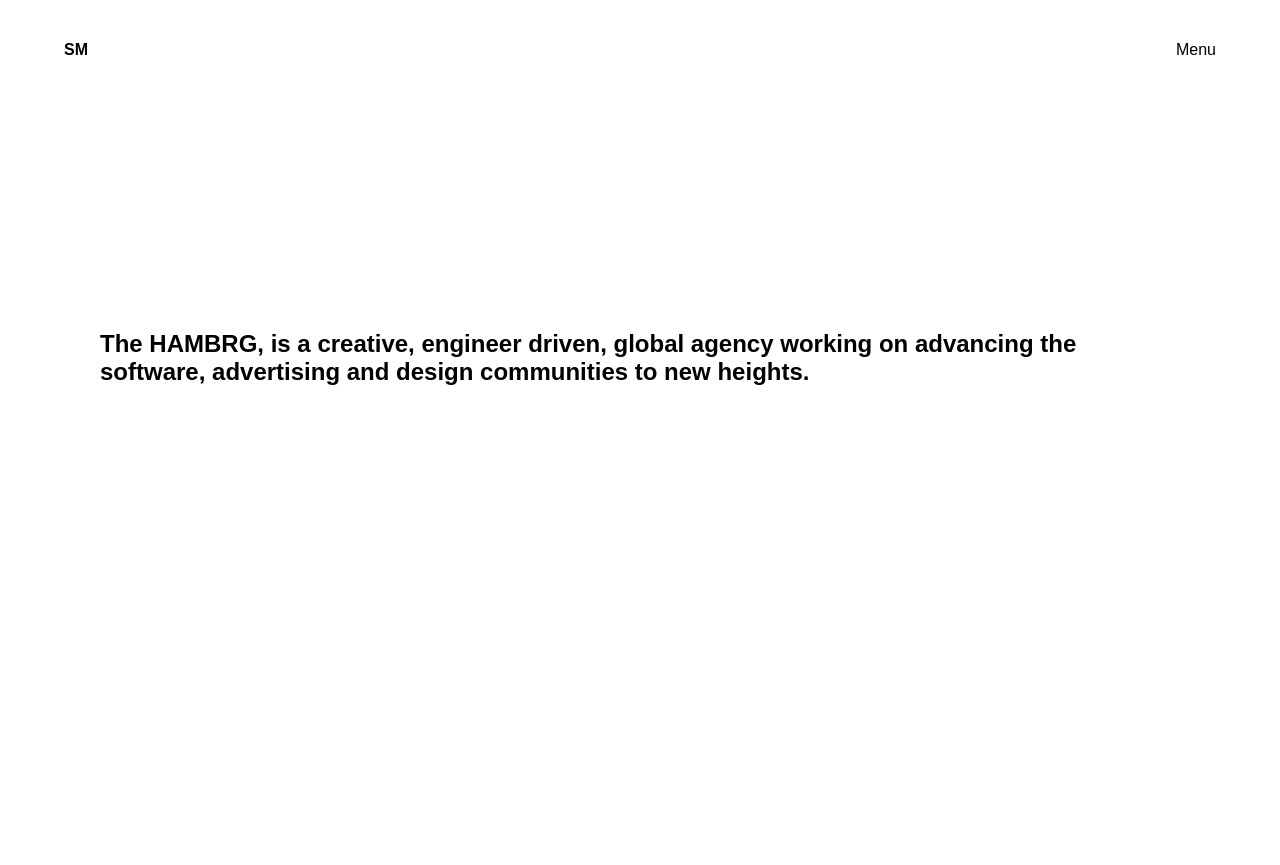
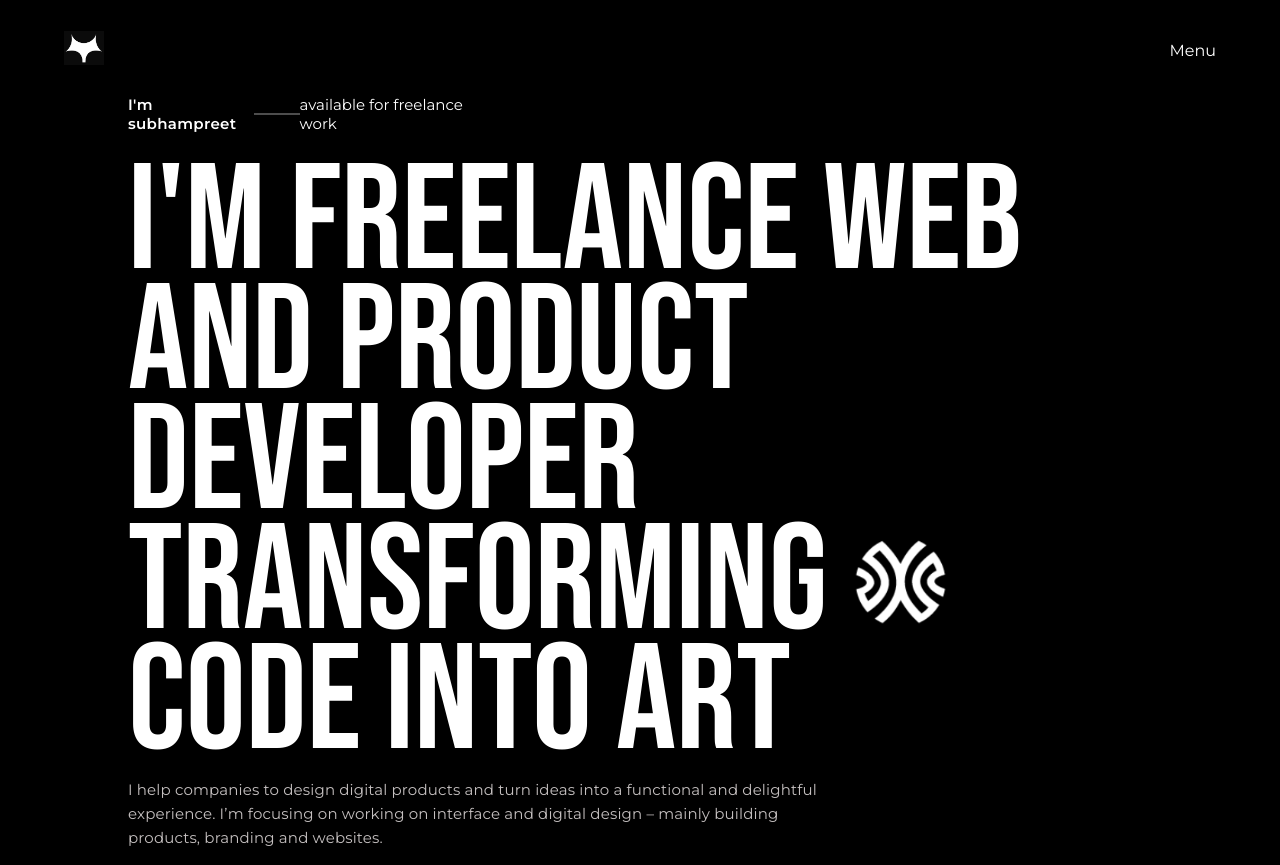
Before and after one commit to Subhampreet/Brand_Portfolio, a Next.js app: page / in a window 1280 px wide. Before the commit the page ends 800 px from the top, so only its background shows below. Built offline with nearby package versions, Linux system fonts and the light colour scheme.

Commit message:
Build 0.0.7 : Banner Design Updated 🔥

```diff
--- a/src/components/Header/Header.js
+++ b/src/components/Header/Header.js
@@ -2,6 +2,7 @@
 import Link from 'next/link';
 import Hamburger from './Hamburger';
 import { withRouter } from 'next/router';
+import logo from '../../../public/logo.jpg'
 
 function Header({router}) {
   // State for menu button
@@ -55,7 +56,7 @@
             <div className='wrapper'>
                 <div className='inner-header'>
                     <div className='logo'>
-                        <Link href="/" className='brand'>SM</Link>
+                        <Link href="/" className='brand'><img src='/logo.jpg' className='logo-icon' /></Link>
                     </div>
                     <div className='menu'>
                         <button disabled={disabled} onClick={handleMenu}>
--- a/src/pages/index.js
+++ b/src/pages/index.js
@@ -7,6 +7,12 @@
       <Head>
         <title>Template</title>
         <link rel="icon" href="/favicon.ico" />
+        <link rel="preconnect" href="https://fonts.googleapis.com" />
+        <link rel="preconnect" href="https://fonts.gstatic.com" crossorigin />
+        <link
+          href="https://fonts.googleapis.com/css2?family=Bebas+Neue&family=Montserrat:wght@100;200;300;400;500;600;700;800;900&display=swap"
+          rel="stylesheet"
+        ></link>
       </Head>
       {/* <main className="mx-auto w-auto">
           <MenuButton>Menu</MenuButton>
@@ -17,11 +23,29 @@
       <Header />
       <div className="container">
         <div className="wrapper">
-          <h5>
+          <div className="top">
+            <h3>I'm subhampreet</h3>
+            <div className="head-bar"></div>
+            <p className="head-desc">available for freelance work</p>
+          </div>
+          <div className="mid">
+            <p>I'm Freelance Web and Product Developer Transforming <img src="/headimg.png"></img> Code Into Art</p>
+            {/*  */}
+            <p></p>
+          </div>
+          <div className="bottom">
+            <p>
+              I help companies to design digital products and turn ideas into a
+              functional and delightful experience. I’m focusing on working on
+              interface and digital design – mainly building products, branding
+              and websites.
+            </p>
+          </div>
+          {/* <h5>
             The <b>HAMBRG</b>, is a creative, engineer driven, global agency
             working on advancing the software, advertising and design
             communities to new heights.
-          </h5>
+          </h5> */}
         </div>
       </div>
     </div>
--- a/src/styles/globals.css
+++ b/src/styles/globals.css
@@ -2,6 +2,8 @@
   padding: 0;
   margin: 0;
   font-family: sans-serif;
+  background-color: black;
+  font-family: 'Montserrat', sans-serif;
 }
 
 ul{
@@ -46,10 +48,69 @@
   padding: 100px;
 }
 
+.Home .container .wrapper{
+  width: 80%;
+  margin: auto;
+}
+
+.Home .container .wrapper .top{
+  margin-top: 0px;
+  display: flex;
+  align-items: center;
+  width: 35%;
+  justify-content: space-between;
+  color: #fff;
+  margin-bottom: 0px !important;
+}
+
+.Home .container .wrapper .top h3{
+  font-weight: 600;
+  letter-spacing: 0.02rem;
+  font-size: 15px;
+}
+
+.Home .container .wrapper .top .head-bar{
+  width: 50px;
+  height: 1.7px;
+  background-color: #4D4D4D;
+}
+
+.Home .container .wrapper .top .head-desc{
+  font-size: 15px;
+}
+
+.Home .container .wrapper .mid{
+  width: 100%;
+  margin-top: -135px;
+  color: #fff;
+  font-family: 'Bebas Neue', sans-serif;
+  margin-bottom: 0px !important;
+}
+
+.Home .container .wrapper .mid p {
+  font-size: 150px;
+  margin-bottom: 0px !important;
+  line-height: 7.5rem;
+}
+
+.Home .container .wrapper .mid p img{
+  width: 100px;
+}
+
+.Home .container .wrapper .bottom p{
+  color: #fff;
+  margin-top: -135px !important;
+  width: 70%;
+  color: #C5C0C0;
+  font-size: 15px;
+  line-height: 1.5rem;
+  letter-spacing: 0.01rem;
+}
+
 
 /* ------------Header----------- */
 .header{
-  height: 100px;
+  height: 80px;
 }
 
 .header .container {
@@ -69,12 +130,18 @@
   display: flex;
   justify-content: space-between;
   align-items: center;
+  color: #fff;
 }
 
 .header .inner-header .logo .brand{
   font-weight: 700;
   text-decoration: none;
-  color: black;
+  /* color: black; */
+  color: white;
+}
+
+.header .inner-header .logo .brand .logo-icon{
+  width: 40px;
 }
 
 .header .inner-header .menu button:hover{
```
Also changed, not shown: public/headimg.PNG (added), public/logo.jpg (added).
